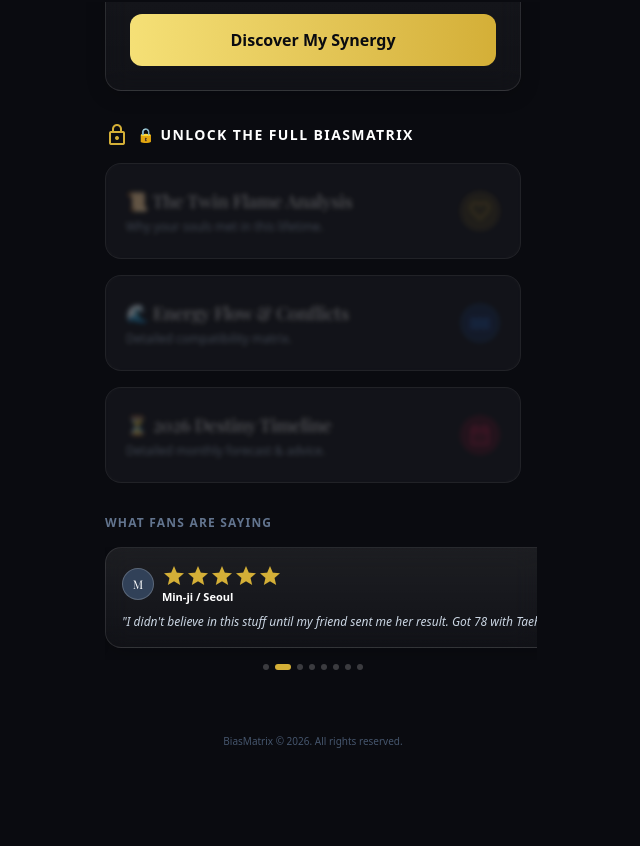
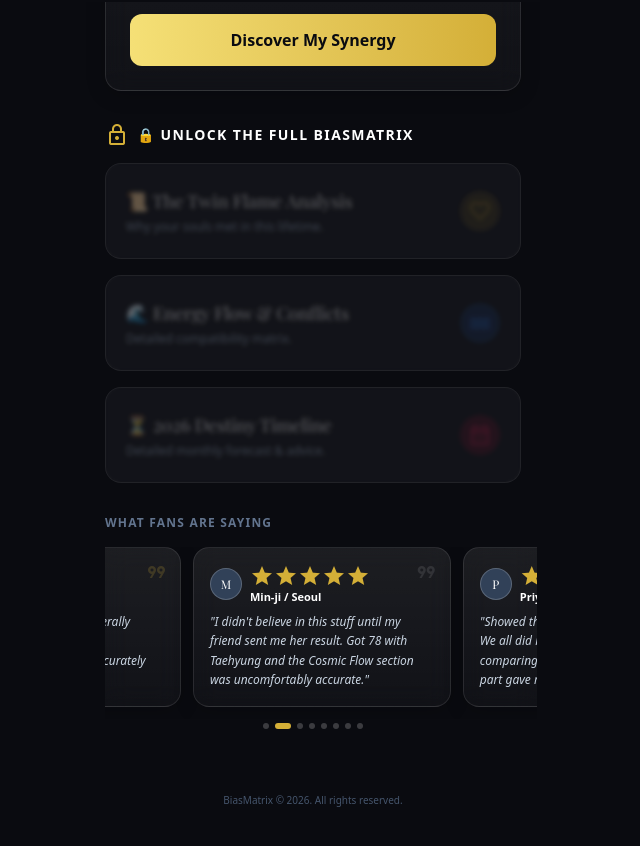
Before and after one commit to JYPLab/biasmatrix, a Next.js app: page / in a window 1280 px wide. Shown: the part 798-1644 px from the top of the page, without its empty margins (327-967 px from the left). Built offline with nearby package versions, Linux system fonts and the light colour scheme; no server answers; the database is empty; grey boxes are pictures that could not be loaded.

Commit message:
fix: use fixed card width w-[62%] + break-words to fix text wrapping

```diff
--- a/src/app/page.tsx
+++ b/src/app/page.tsx
@@ -542,7 +542,7 @@
         {reviews.map((r, i) => (
           <div
             key={i}
-            className={`min-w-[62%] snap-center glass-panel p-4 rounded-2xl border ${r.quote} relative flex-shrink-0`}
+            className={`w-[62%] snap-center glass-panel p-4 rounded-2xl border ${r.quote} relative flex-shrink-0 overflow-hidden`}
           >
             <span className={`material-symbols-outlined absolute top-3 right-3 ${r.quoteColor} text-3xl`}>format_quote</span>
             <div className="flex items-center gap-2 mb-2">
@@ -556,7 +556,7 @@
                 <p className="text-white text-[11px] font-semibold leading-tight">{r.name}</p>
               </div>
             </div>
-            <p className="text-slate-300 text-xs italic leading-relaxed pr-4">{r.text}</p>
+            <p className="text-slate-300 text-xs italic leading-relaxed pr-4 break-words">{r.text}</p>
           </div>
         ))}
       </div>
```
